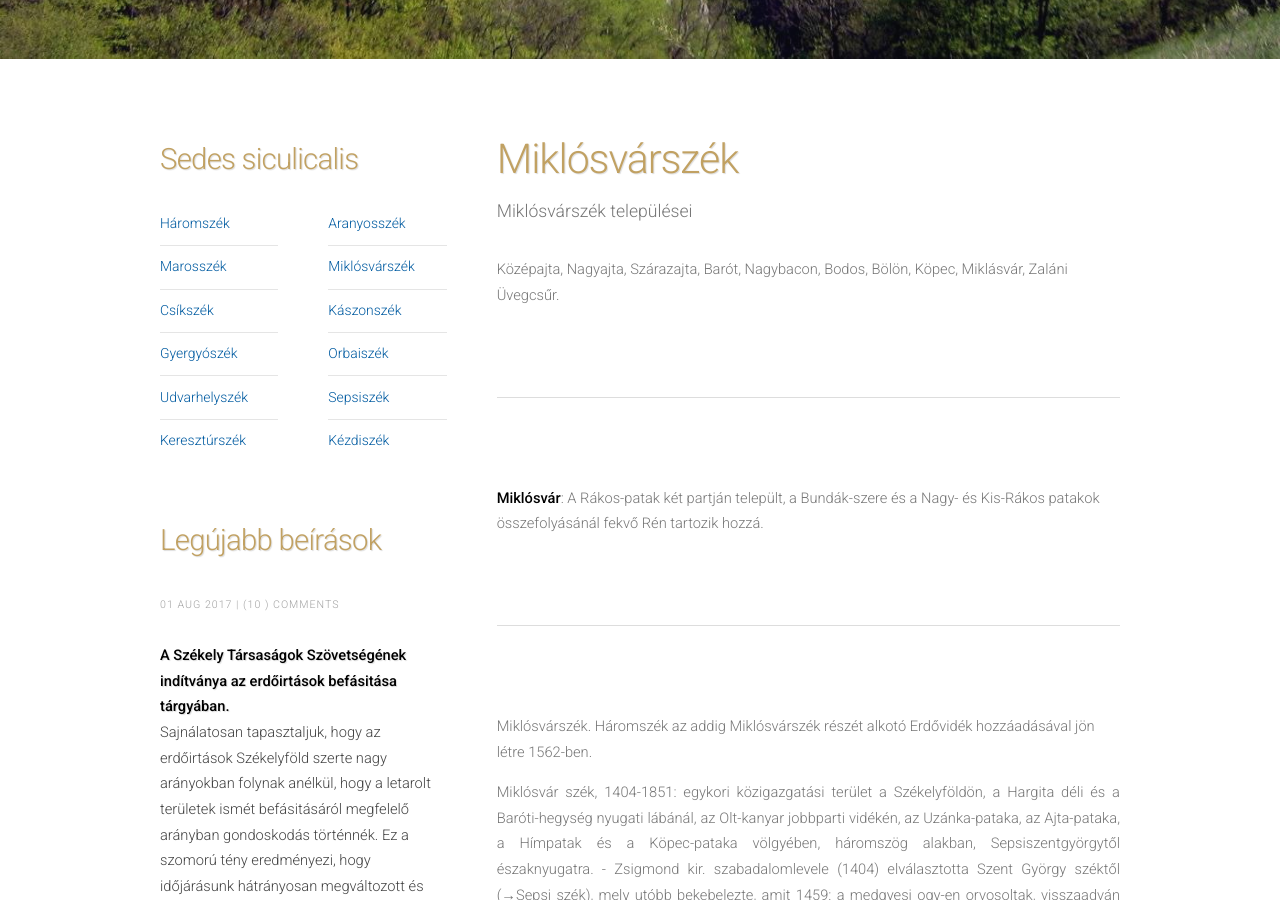
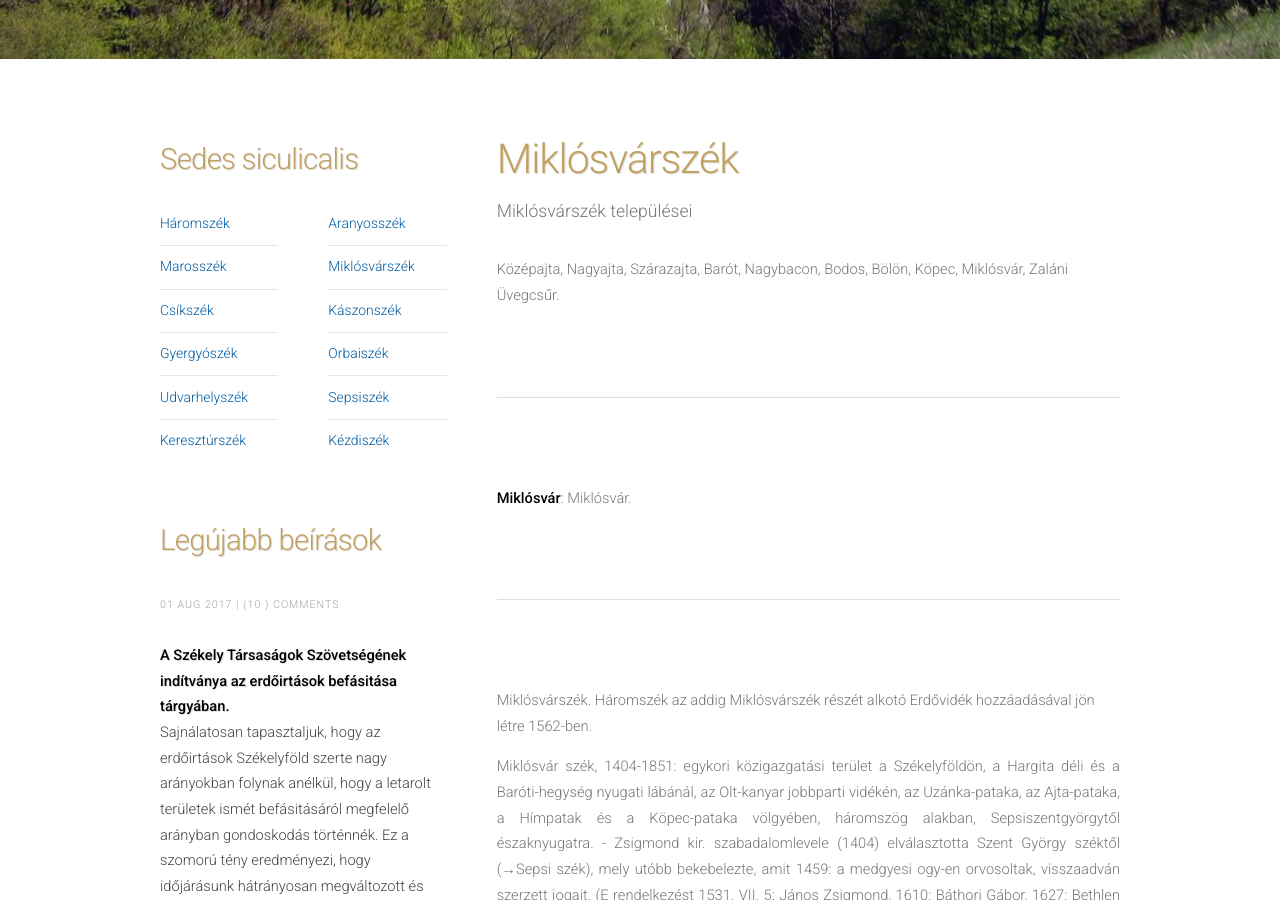
Before and after one commit to siculia/siculia.github.io, a Jekyll site: the page built from siculia-miklosvarszek.html, in a window 1280 px wide and 900 px high, scrolled down 554 px. Built offline with Jekyll 4.4.1, drawn with Linux system fonts in a browser that asks for light colours; nearby versions of some CDN libraries; library files that are not in the unit come from our copies.

Commit message:
Miklósvár

```diff
--- a/siculia-miklosvarszek.html
+++ b/siculia-miklosvarszek.html
@@ -17,9 +17,9 @@ layout: default
 							<span class="byline">Miklósvárszék települései</span>
 						</header>
 
-						<p style="text-align: left;">Középajta, Nagyajta, Szárazajta, Barót, Nagybacon, Bodos, Bölön, Köpec, Miklásvár, Zaláni Üvegcsűr.</p>
+						<p style="text-align: left;">Középajta, Nagyajta, Szárazajta, Barót, Nagybacon, Bodos, Bölön, Köpec, Miklósvár, Zaláni Üvegcsűr.</p>
 						<hr></hr>
-						<p style="text-align: left;"><b>Miklósvár</b>: A Rákos-patak két partján települt, a Bundák-szere és a Nagy- és Kis-Rákos patakok összefolyásánál fekvő Rén tartozik hozzá.</p>
+						<p style="text-align: left;"><b>Miklósvár</b>: Miklósvár.</p>
 						<hr></hr>
 
 						<p>Miklósvárszék. Háromszék az addig Miklósvárszék részét alkotó Erdővidék hozzáadásával jön létre 1562-ben.</p>
```
